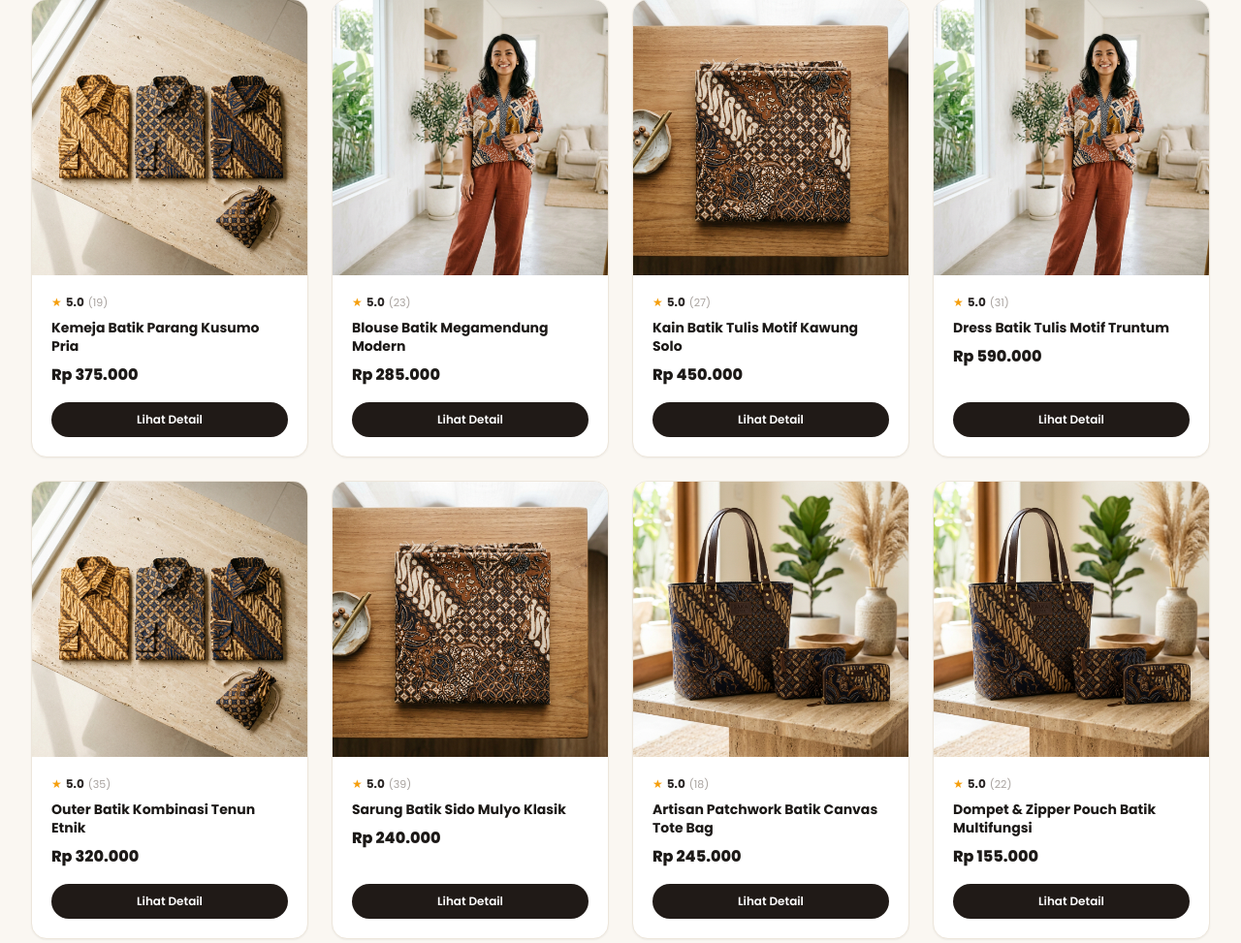
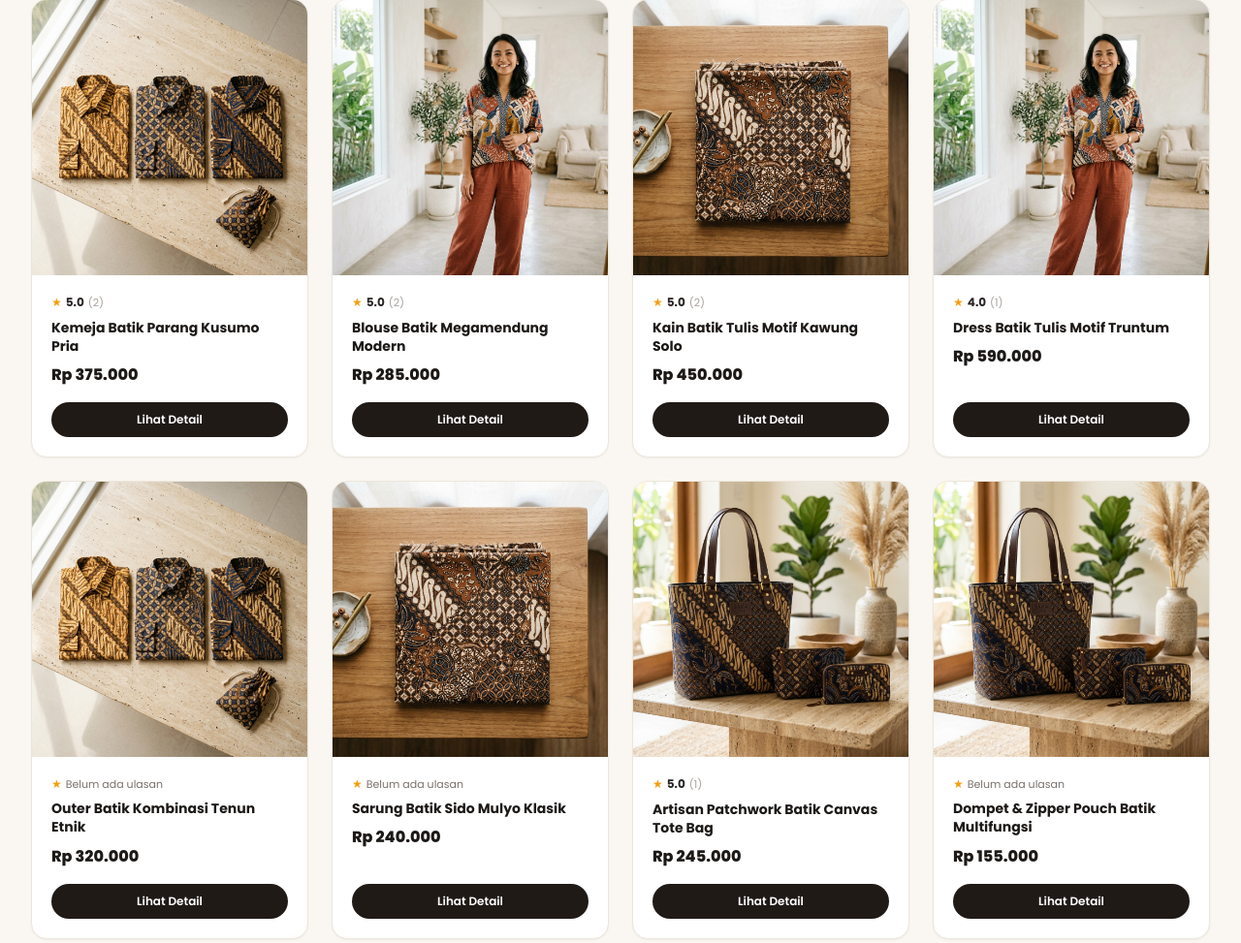
Before and after one commit to kevinrizaldi/websitebatik, a Laravel app: page / in a window 1280 px wide. Shown: the part 1775-2748 px from the top of the page at 97% size. Run offline with Laravel 12, Linux system fonts and the light colour scheme; data comes from the database, SQL or seed files in the repository; tables that the repository leaves empty hold one stand-in row (values such as "Sample post"); style sheets or scripts are compiled from the project's sources; parts of the project's set-up code (start-up, migrations or seed data) failed here and were passed over.

Commit message:
Gunakan data real ulasan untuk rating dan jumlah review produk di beranda dan koleksi

```diff
--- a/app/Models/Product.php
+++ b/app/Models/Product.php
@@ -365,7 +365,20 @@ class Product extends Model
 
     public function getAvgRatingAttribute(): float
     {
-        return (float) ($this->reviews()->where('status', 'Disetujui')->avg('rating') ?: 0.0);
+        if (array_key_exists('avg_rating', $this->attributes) && $this->attributes['avg_rating'] !== null) {
+            return round((float) $this->attributes['avg_rating'], 1);
+        }
+
+        return round((float) ($this->reviews()->where('status', 'Disetujui')->avg('rating') ?: 0.0), 1);
+    }
+
+    public function getReviewsCountAttribute(): int
+    {
+        if (array_key_exists('approved_reviews_count', $this->attributes) && $this->attributes['approved_reviews_count'] !== null) {
+            return (int) $this->attributes['approved_reviews_count'];
+        }
+
+        return (int) $this->reviews()->where('status', 'Disetujui')->count();
     }
 
     public function getDiscountPercentageAttribute(): int
--- a/resources/views/welcome.blade.php
+++ b/resources/views/welcome.blade.php
@@ -384,11 +384,18 @@
                         <div class="p-5 flex-1 flex flex-col justify-between">
                             <div>
                                 <!-- Star Rating -->
-                                <div class="flex items-center gap-1 mb-2">
-                                    <span class="text-amber-500 text-xs">★</span>
-                                    <span class="text-xs font-bold text-stone-800">5.0</span>
-                                    <span class="text-[11px] text-stone-400">({{ 15 + (($p->id * 4) % 25) }})</span>
-                                </div>
+                                @if(($p->reviews_count ?? 0) > 0)
+                                    <div class="flex items-center gap-1 mb-2">
+                                        <span class="text-amber-500 text-xs">★</span>
+                                        <span class="text-xs font-bold text-stone-800">{{ number_format($p->avg_rating, 1) }}</span>
+                                        <span class="text-[11px] text-stone-400">({{ $p->reviews_count }})</span>
+                                    </div>
+                                @else
+                                    <div class="flex items-center gap-1 mb-2 text-stone-400 text-xs">
+                                        <span class="text-amber-500 text-xs">★</span>
+                                        <span class="text-[11px] text-stone-500">Belum ada ulasan</span>
+                                    </div>
+                                @endif
                                 <!-- Title -->
                                 <h4 class="font-bold text-stone-900 text-sm leading-snug line-clamp-2 mb-2 group-hover:text-amber-800 transition">
                                     <a href="{{ route('produk.detail', ['id' => $p->id]) }}">
--- a/routes/web.php
+++ b/routes/web.php
@@ -41,11 +41,17 @@ Route::get('/', function () {
     $bannerProduk = collect();
     $kategoris = collect();
     try {
+        $approvedReviews = static fn ($query) => $query->where('status', 'Disetujui');
+
         if (Schema::hasTable('products') || Schema::hasTable('produks')) {
-            $produks = Produk::latest()->take(12)->get();
+            $produks = Produk::query()
+                ->withAvg(['reviews as avg_rating' => $approvedReviews], 'rating')
+                ->withCount(['reviews as approved_reviews_count' => $approvedReviews])
+                ->latest()
+                ->take(12)
+                ->get();
         }
         if (Schema::hasTable('products')) {
-            $approvedReviews = static fn ($query) => $query->where('status', 'Disetujui');
 
             $produkTerbaru = Produk::query()
                 ->withAvg(['reviews as avg_rating' => $approvedReviews], 'rating')
@@ -100,7 +106,12 @@ Route::get('/koleksi', function () {
     $kategoris = collect();
     try {
         if (Schema::hasTable('products') || Schema::hasTable('produks')) {
-            $produks = Produk::latest()->get();
+            $approvedReviews = static fn ($query) => $query->where('status', 'Disetujui');
+            $produks = Produk::query()
+                ->withAvg(['reviews as avg_rating' => $approvedReviews], 'rating')
+                ->withCount(['reviews as approved_reviews_count' => $approvedReviews])
+                ->latest()
+                ->get();
         }
         if (Schema::hasTable('categories') || Schema::hasTable('kategoris')) {
             $kategoris = Kategori::withCount('produks')->orderBy('nama_kategori')->get();
```
Also changed, not shown: resources/views/koleksi.blade.php (+15 -7 lines).
